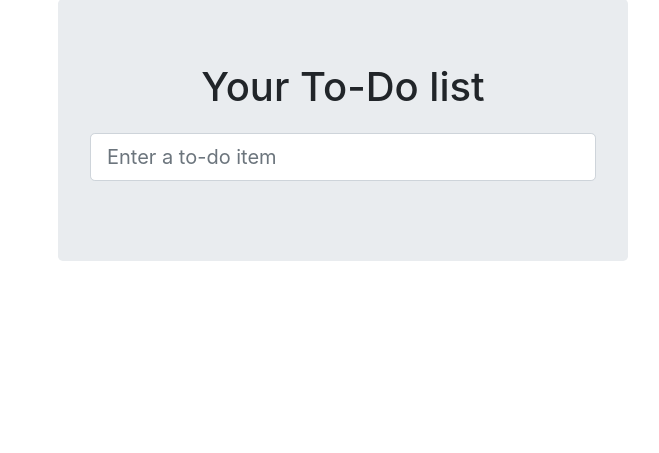
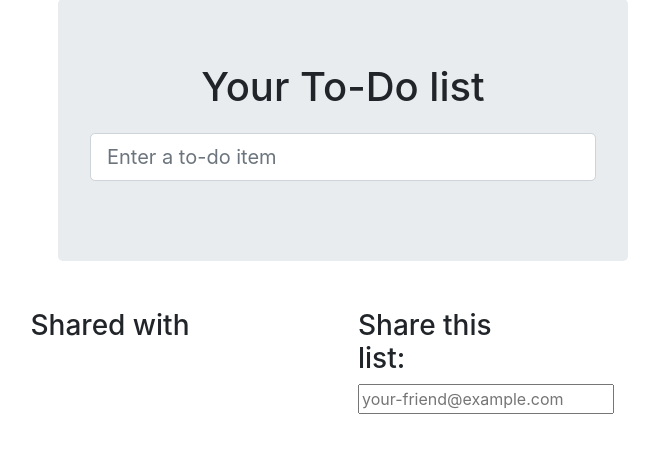
Before and after one commit to sleeperbus/python-tdd-book, a Django app: template lists/templates/list.html in a window 1280 px wide. Shown: the part 71-524 px from the top of the page, without its empty margins (297-956 px from the left). Run offline with Django 3.2, Linux system fonts and the light colour scheme; the template is opened without the code that fills it: values that come from a table or form of the project are taken from there, others are empty; some libraries are stand-ins or nearby versions.

Commit message:
* share list with others

```diff
--- a/functional_tests/test_sharing.py
+++ b/functional_tests/test_sharing.py
@@ -50,7 +50,7 @@ class SharingTest(FunctionalTest):
         )
 
         # He adds an item to the list
-        list_page.add_list_item('Hi Edith1')
+        list_page.add_list_item('Hi Edith!')
 
         # When Edith refreshes the page, she sees Oniciferous's addition
         self.browser = edith_browser
--- a/lists/models.py
+++ b/lists/models.py
@@ -5,6 +5,7 @@ from django.conf import settings
 
 class List(models.Model):
     owner = models.ForeignKey(settings.AUTH_USER_MODEL, blank=True, null=True)
+    shared_with = models.ManyToManyField(settings.AUTH_USER_MODEL, related_name='shared_lists')
 
     def get_absolute_url(self):
         return reverse('view_list', args=[self.id])
--- a/lists/templates/list.html
+++ b/lists/templates/list.html
@@ -9,4 +9,28 @@
             <tr><td>{{ forloop.counter }}: {{ item.text }}</td></tr>
         {% endfor %}
     </table>
+
+    {% if list.owner %}
+        <p>List Owner: <span id="id_list_owner">{{ list.owner.email }}</span></p>
+    {% endif %}
 {% endblock %}
+
+{% block extra_content %}
+    <div class="row">
+        <div class="col-md-6">
+            <h3>Shared with</h3>
+            <ul>
+                {% for sharee in list.shared_with.all %}
+                    <li class="list-sharee">{{ sharee.email }}</li>
+                {% endfor %}
+            </ul>
+        </div>
+        <div class="col-md-3">
+            <h3>Share this list:</h3>
+            <form class="form-inline" method="POST" action="{% url 'share' list.id %} ">
+                {% csrf_token %}
+                <input type="email" name="sharee" placeholder="your-friend@example.com" />
+            </form>
+        </div>
+    </div>
+{% endblock %}
--- a/lists/urls.py
+++ b/lists/urls.py
@@ -5,5 +5,5 @@ urlpatterns = [
     url(r'^new$', views.new_list, name='new_list'),
     url(r'^(\d+)/$', views.view_list, name='view_list'),
     url(r'^users/(.+)/$', views.my_lists, name='my_lists'),
-
+    url(r'^(\d+)/share$', views.share, name='share'),
 ]
--- a/lists/views.py
+++ b/lists/views.py
@@ -35,3 +35,9 @@ def new_list(request):
 def my_lists(request, email):
     owner = User.objects.get(email=email)
     return render(request, 'my_lists.html', {'owner': owner})
+
+
+def share(request, list_id):
+    list_ = List.objects.get(id=list_id)
+    list_.shared_with.add(request.POST['sharee'])
+    return redirect(list_)
```
Also changed, not shown: lists/templates/my_lists.html (+10 -0 lines), lists/tests/test_models.py (+6 -1 lines), lists/tests/test_views.py (+13 -2 lines), lists/migrations/0009_list_shared_with.py (added).
